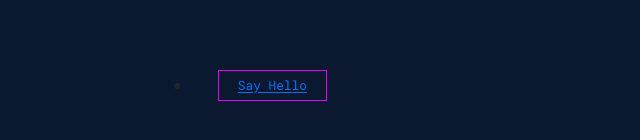
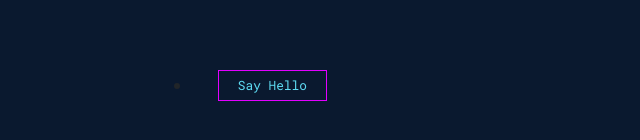
Before and after one commit to NaderNasr/PortfolioV2, a React (Create React App) app: page / in a window 1280 px wide. Shown: the part 3784-3924 px from the top of the page, without its empty margins (0-640 px from the left). Built offline with nearby package versions, Linux system fonts and the light colour scheme.

Commit message:
add contact button

```diff
--- a/src/components/Contact/styles.css
+++ b/src/components/Contact/styles.css
@@ -26,9 +26,17 @@
   padding-left: 1.5em;
   padding-right: 1.5em;
   margin-left: 2em;
-  color: #5edbf2;
   text-decoration: none;
   margin-top: 0.5em;
   font-size: 0.8em;
   font-family: Roboto Mono;
 }
+
+.contact-button > a {
+  text-decoration: none;
+  color: #5edbf2;
+}
+
+.contact-button:hover {
+  color: #e200ff;
+}
```
